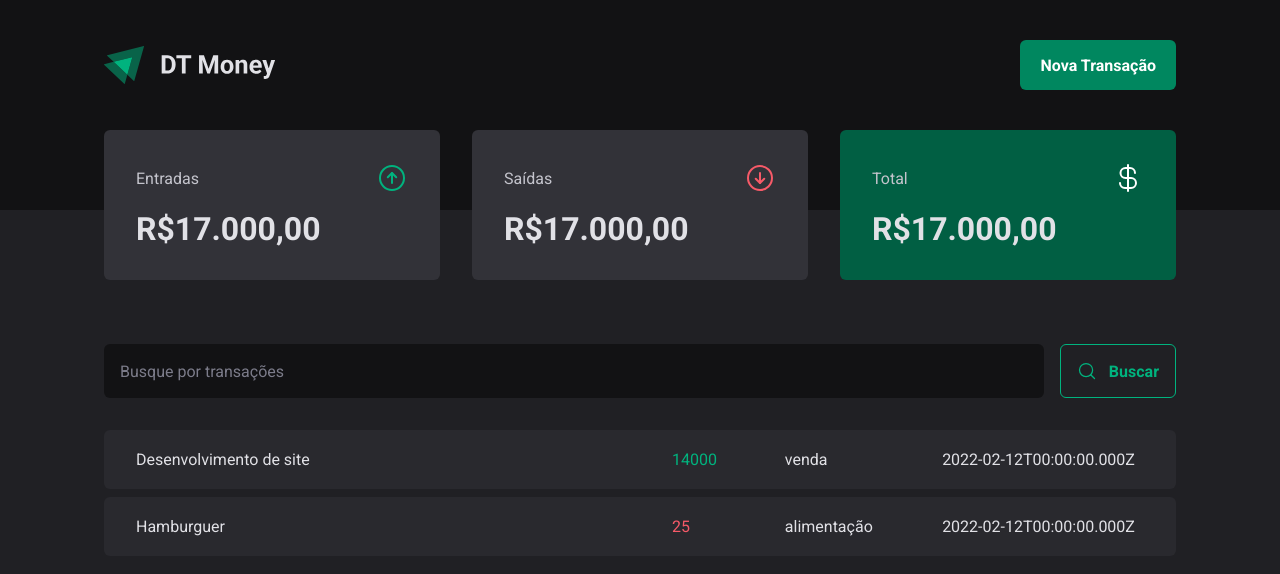
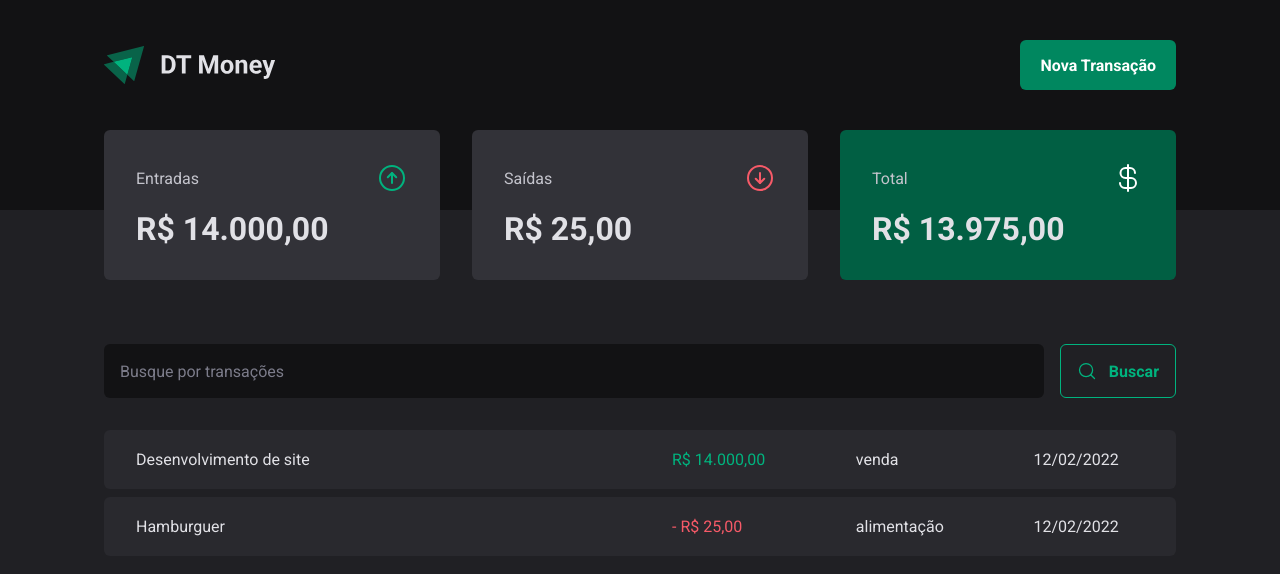
Before and after one commit to bduarte10/dt-money2, a React (Vite) app: page / in a window 1280 px wide. Shown: the top 574 px of the page. Built offline with nearby package versions, Linux system fonts and the light colour scheme; data requests are answered from the project's data file.

Commit message:
feat: add hook useSummary + formatter functions

```diff
--- a/src/components/Summary/index.tsx
+++ b/src/components/Summary/index.tsx
@@ -1,7 +1,11 @@
 import { SummaryCard, SummaryContainer } from './styles';
 import { ArrowCircleDown, ArrowCircleUp, CurrencyDollar } from 'phosphor-react';
+import { priceFormatter } from '../../utils/formatter';
+import { useSummary } from '../../hooks/useSummary';
 
 export const Summary = () => {
+ const summary = useSummary();
+
   return (
     <SummaryContainer>
       <SummaryCard>
@@ -9,21 +13,21 @@
           <span>Entradas</span>
           <ArrowCircleUp size={32} color='#00b37e' />
         </header>
-        <strong>R$17.000,00</strong>
+        <strong>{priceFormatter.format(summary.income)}</strong>
       </SummaryCard>
       <SummaryCard>
         <header>
           <span>Saídas</span>
           <ArrowCircleDown size={32} color='#f75a68' />
         </header>
-        <strong>R$17.000,00</strong>
+        <strong>{priceFormatter.format(summary.outcome)}</strong>
       </SummaryCard>
       <SummaryCard variant='green'>
         <header>
           <span>Total</span>
           <CurrencyDollar size={32} color='#fff' />
         </header>
-        <strong>R$17.000,00</strong>
+        <strong>{priceFormatter.format(summary.total)}</strong>
       </SummaryCard>
     </SummaryContainer>
   );
--- /dev/null
+++ b/src/hooks/useSummary.ts
@@ -0,0 +1,20 @@
+import { useContext } from "react"
+import { TransactionsContext } from "../contexts/TransactionsContext"
+
+export const useSummary = () => {
+  const {transactions} = useContext(TransactionsContext)
+
+  const summary = transactions.reduce((acc, transaction ) => {
+
+    if(transaction.type === 'income') {
+      acc.income += transaction.price
+      acc.total += transaction.price
+    }else {
+      acc.outcome += transaction.price
+      acc.total -= transaction.price
+    }
+    return acc;
+
+  }, {income: 0, outcome: 0, total: 0})
+  return summary
+}
--- a/src/pages/Transactions/index.tsx
+++ b/src/pages/Transactions/index.tsx
@@ -8,6 +8,7 @@
   TransactionsTable,
 } from './styles';
 import { TransactionsContext } from '../../contexts/TransactionsContext';
+import { dateFormatter, priceFormatter } from '../../utils/formatter';
 
 export function Transactions() {
   const { transactions } = useContext(TransactionsContext)
@@ -27,10 +28,13 @@
                 <tr key={transaction.id}>
                   <td width="50%">{transaction.description}</td>
                   <td>
-                    <PriceHighlight variant={transaction.type}>{transaction.price}</PriceHighlight>
+                    <PriceHighlight variant={transaction.type}>
+                      {transaction.type === 'outcome' && '- '}
+                      {priceFormatter.format(transaction.price)}
+                      </PriceHighlight>
                   </td>
                   <td>{transaction.category}</td>
-                  <td>{transaction.createdAt}</td>
+                  <td>{dateFormatter.format(new Date(transaction.createdAt))}</td>
                 </tr>
                 )
               })
--- /dev/null
+++ b/src/utils/formatter.ts
@@ -0,0 +1,6 @@
+export const dateFormatter = new Intl.DateTimeFormat('pt-BR')
+
+export const priceFormatter = new Intl.NumberFormat('pt-BR', {
+  style: 'currency',
+  currency: 'BRL',
+})
```
